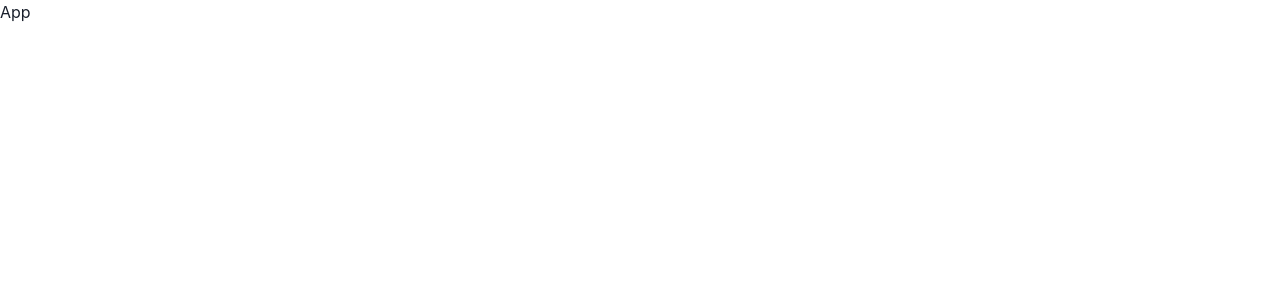
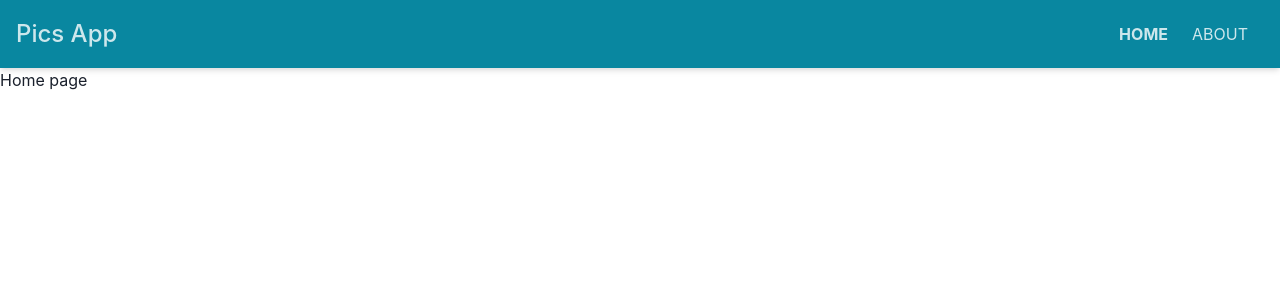
Before and after one commit to AldinaSculac/ImageSearch, a React (Create React App) app: page / in a window 1280 px wide. Shown: the top 300 px of the page. Built offline with nearby package versions, Linux system fonts and the light colour scheme.

Commit message:
Navigation - done

```diff
--- a/src/App.js
+++ b/src/App.js
@@ -1,10 +1,22 @@
-
+import React from 'react';
+import {BrowserRouter as Router, Switch, Route} from 'react-router-dom';
+import Navbar from './components/layout/Navbar';
+import Home from './components/pages/Home';
+import About from './components/pages/About';
 
 const App = () => {
   return (
-    <div className="App">
-      <p>App</p>
-    </div>
+    <Router>
+      <div>
+        <Navbar title="Pics App" />
+        <div>
+          <Switch>
+            <Route exact path="/" render={Home} />
+            <Route exact path="/about" component={About} />
+          </Switch>
+        </div>
+      </div>
+    </Router>
   );
 }
 
--- /dev/null
+++ b/src/components/layout/Navbar.js
@@ -0,0 +1,60 @@
+import React from 'react';
+import PropTypes from 'prop-types';
+import { VStack, HStack, Text, Spacer, Link as ChakraLink} from '@chakra-ui/react';
+import {NavLink, Link } from 'react-router-dom';
+
+const Navbar = (props) => {
+  const {title} = props;
+  return (
+    <VStack
+      bgColor="cyan.700"
+      alignItems="stretch"
+      p="4"
+      boxShadow="md"
+    >
+      <HStack >
+        <Text
+          color="whiteAlpha.800"
+          fontSize="2xl"
+          fontWeight="medium"
+        >
+          <NavLink to='/'>{title}</NavLink>
+        </Text>
+        <Spacer />
+        <ChakraLink
+          pr={4}
+        >
+          <NavLink
+            to='/'
+            exact={true}
+            activeStyle={{
+              fontWeight: "bold",
+            }}
+          >
+            Home</NavLink>
+        </ChakraLink>
+        <ChakraLink
+          pr={4}
+        >
+          <NavLink
+            to='/about'
+            activeStyle={{
+              fontWeight: "bold",
+            }}
+          >
+            About</NavLink>
+        </ChakraLink>
+      </HStack>
+    </VStack>
+  )
+}
+
+Navbar.defaultProps = {
+  title:'Pics App',
+}
+
+Navbar.propTypes = {
+  title: PropTypes.string.isRequired,
+}
+
+export default Navbar;
--- a/src/components/pages/About.js
+++ b/src/components/pages/About.js
@@ -0,0 +1,13 @@
+import React from 'react';
+
+const About = () => {
+  return (
+    <>
+      <h1>About This App</h1>
+      <p>App ro search Github users</p>
+      <p>Version: 1.0.0</p>
+    </>
+  )
+}
+
+export default About;
--- a/src/components/pages/Home.js
+++ b/src/components/pages/Home.js
@@ -0,0 +1,11 @@
+import React from 'react';
+
+const Home = () => {
+  return (
+    <>
+      <h1>Home page</h1>
+    </>
+  )
+}
+
+export default Home;
--- a/src/index.js
+++ b/src/index.js
@@ -1,7 +1,7 @@
 import React from 'react';
 import ReactDOM from 'react-dom';
 import App from './App';
-import { ChakraProvider, extendTheme, colorScheme } from '@chakra-ui/react';
+import { ChakraProvider, extendTheme } from '@chakra-ui/react';
 
 const theme = extendTheme({
   components: {
```
Also changed, not shown: src/components/layout.js/Navbar.js (deleted), src/components/layout/Alert.js (added).
